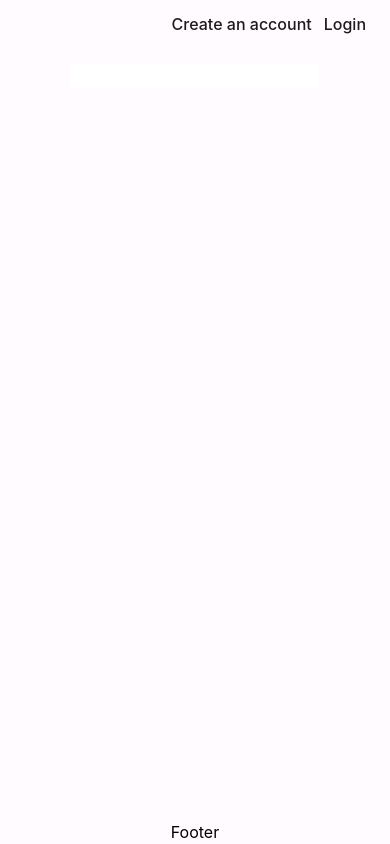
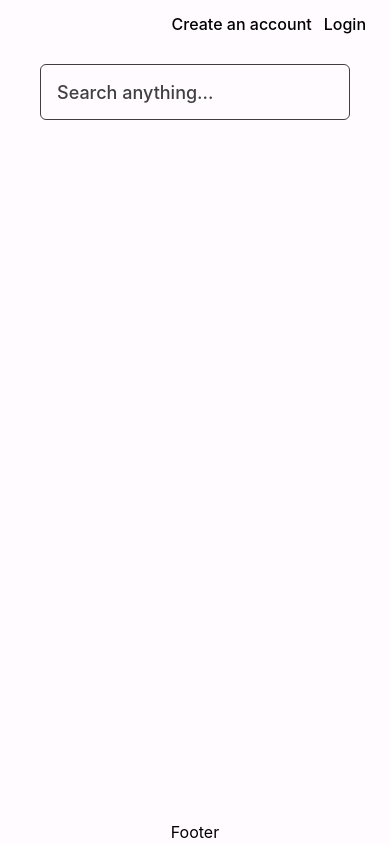
Before and after one commit to amarmanhala/gled, a React (Create React App) app: page / in a window 390 px wide. Built offline with nearby package versions, Linux system fonts and the light colour scheme.

Commit message:
design search

```diff
--- a/src/App.css
+++ b/src/App.css
@@ -1,5 +1,8 @@
 .App {
   text-align: center;
+}
+.elevated1 {
+box-shadow: 0px 1px 3px 1px rgba(0, 0, 0, 0.15), 0px 1px 2px rgba(0, 0, 0, 0.3);
 }
 .container {
   grid-template-areas:
--- a/src/App.js
+++ b/src/App.js
@@ -8,7 +8,7 @@ function App() {
 
     // 👇️ adding multiple classes to body tag
     document.body.classList.add(
-      'dark:bg-surface-dark',
+      'dark:bg-neutral-900',
       'bg-surface-light',
       'overflow-hidden',
     );
--- a/src/components/Header.js
+++ b/src/components/Header.js
@@ -3,7 +3,7 @@ import React from "react";
 export default function Header() {
   return (
     <header className="h-12 mx-6 flex items-center justify-end">
-      <nav className="dark:text-[#E6E1E5] text-[#1C1B1F] font-medium">
+      <nav className="font-medium dark:text-neutral-200">
         <a href="#" className="ml-3">Create an account</a>
         <a href="#" className="ml-3">Login</a>
       </nav>
--- a/src/components/Layout.js
+++ b/src/components/Layout.js
@@ -7,7 +7,7 @@ export default function Layout() {
     <div className="min-h-screen flex flex-col">
      <Header />
       <div className="flex-1 flex flex-row mx-6">
-        <div className="order-first w-full lg:w-1/4 lg:dark:bg-surface-secondary-dark lg:bg-surface-secondary-light  rounded-2xl"><Sidebar /></div>
+        <div className="order-first w-full lg:w-1/4"><Sidebar /></div>
         <main className="flex-1 hidden lg:grid">01</main>
       </div>
      <footer className="">Footer</footer>
--- a/src/components/Search.js
+++ b/src/components/Search.js
@@ -3,7 +3,7 @@ import React from 'react'
 export default function Search() {
   return (
     <div>
-      <input type="text" />
+      <input type="text" placeholder='Search anything...' className="w-full placeholder:text-neutral-700 rounded-md h-14 border border-neutral-700 bg-transparent outline-none px-4 font-medium text-neutral-100 text-lg" />
     </div>
   )
 }
--- a/tailwind.config.js
+++ b/tailwind.config.js
@@ -6,7 +6,7 @@ module.exports = {
   theme: {
     extend: {
       colors: {
-        'surface-dark': "#1C1B1F",
+        'surface-dark': "#202124",
         'surface-light': '#FFFBFE',
         'surface-secondary-dark': "#232129",
         'surface-secondary-light': "#F0EAF5",
```
